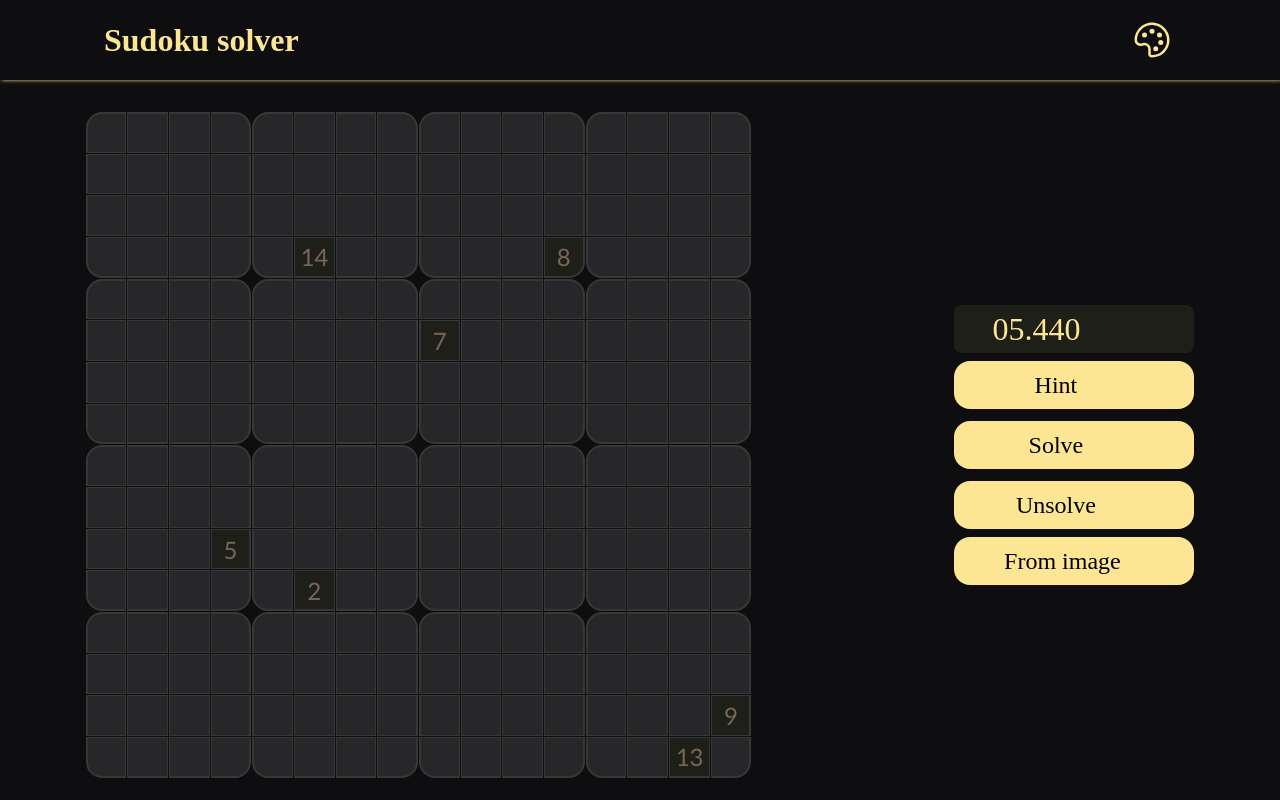
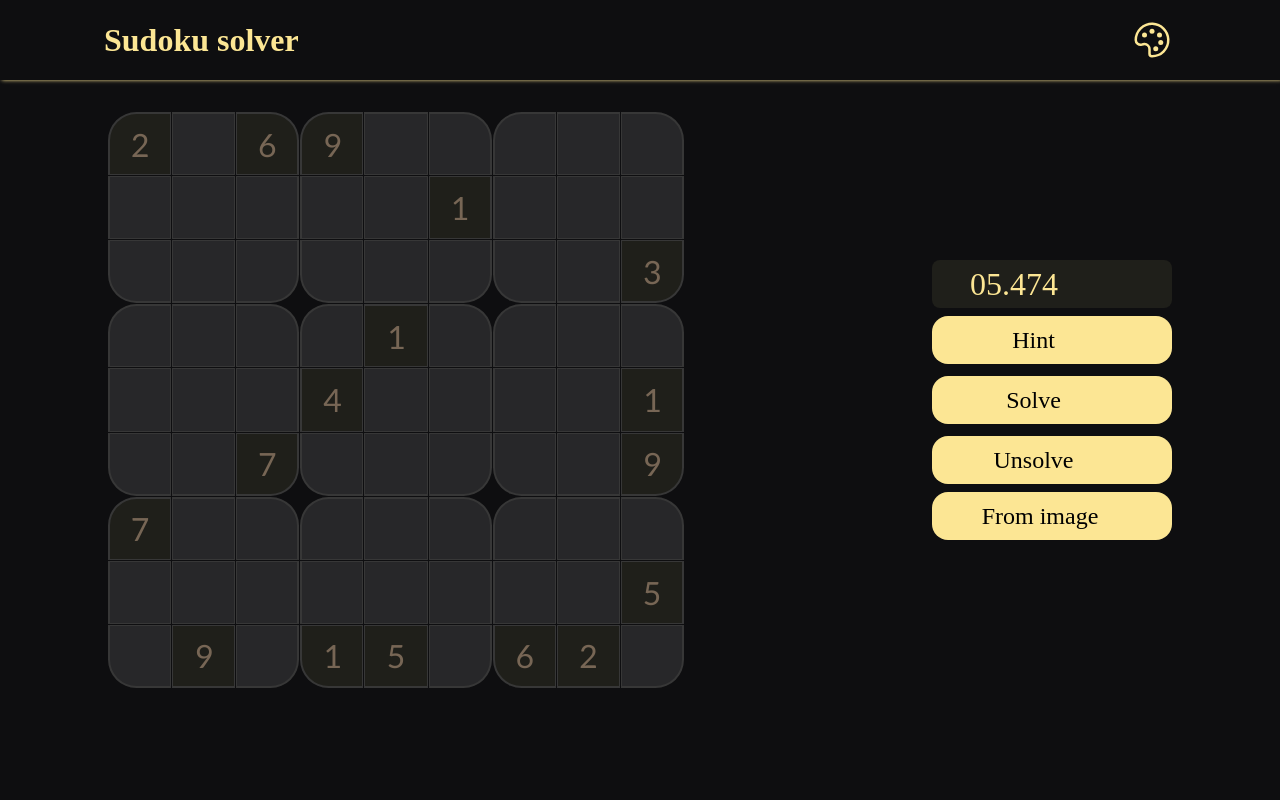
Before and after one commit to mockoocy/sudoSolve-old, a React (Create React App) app: page / in a window 1280 px wide. Built offline with nearby package versions, Linux system fonts and the light colour scheme; some icons are missing; a web font is replaced by a local one.

Commit message:
performance improv.

```diff
--- a/src/globalComponents/SudokuBoard.tsx
+++ b/src/globalComponents/SudokuBoard.tsx
@@ -1,4 +1,4 @@
-import React, { useEffect, useRef, useState } from 'react'
+import React, { useEffect, useRef } from 'react'
 import styled from 'styled-components';
 import { useGlobalContext } from '../globalContext';
 import SudokuCell from './SudokuCell';
@@ -7,14 +7,17 @@ import SudokuCell from './SudokuCell';
 type StyledProps = {
   sudokuSize: number;
   smallGridSize: number;
+  width: string;
+  height: string
 }
 const StyledSudokuBoard = styled.div<StyledProps>`
+  --width: ${props => props.width};
+  --height: ${props => props.height};
   --sudokuSize: ${props => props.sudokuSize};
   --smallGridSize: ${props => props.smallGridSize};
 
-
-  width: calc(var(--sudokuSize)*1vw + 36vw);
-  height: calc(var(--sudokuSize)*1vw + 36vw);
+  width: var(--width);
+  height: var(--height);
   display: grid;
   gap: 1px;
   grid-template-columns: repeat(var(--sudokuSize), 1fr);
@@ -31,10 +34,14 @@ const StyledSudokuBoard = styled.div<StyledProps>`
 
 `
 
-export default function SudokuBoard() {
+type Props = {
+  width: string;
+  height: string
+}
+
+export default function SudokuBoard({width, height} : Props) {
   const {boardState, options, gameWon, setGameWon } = useGlobalContext();
   const cellRefs : React.MutableRefObject<any[]> = useRef([]);
-
 
   function moveOnBoard(e: React.KeyboardEvent<HTMLDivElement>, row: number, col: number){
     const { code } = e;
@@ -64,7 +71,6 @@ export default function SudokuBoard() {
       }
     if (nextInputId !== undefined &&  nextInputId >= 0 && nextInputId < options.SUDOKU_SIZE ** 2){
       const nextInput = cellRefs.current[nextInputId];
-      console.log(nextInputId)
       nextInput.focus();
       nextInput.select();
       e.preventDefault();
@@ -93,11 +99,15 @@ export default function SudokuBoard() {
       && !boardStateFlattened.some(cell => cell.value === 0 || !cell.isValid)){
       setGameWon(true)
     }
-  },[boardState, gameWon])
-
+  },[boardState, gameWon, setGameWon])
 
   return (
-    <StyledSudokuBoard sudokuSize={options.SUDOKU_SIZE} smallGridSize={options.SMALL_GRID_SIZE}>
+    <StyledSudokuBoard
+    sudokuSize={options.SUDOKU_SIZE}
+    smallGridSize={options.SMALL_GRID_SIZE}
+    width={width}
+    height={height}
+    >
       {sudokuCellElements}
     </StyledSudokuBoard>
   )
--- a/src/globalComponents/SudokuCell.tsx
+++ b/src/globalComponents/SudokuCell.tsx
@@ -9,13 +9,15 @@ type StyledProps = {
   border: string;
   sudokuSize: number;
   radiuses: string;
+  sizeFactor: number
 }
 
 const StyledSudokuCell = styled.div<StyledProps>`
+  --sudokuSize: ${props => props.sudokuSize};
+  --sizeFactor: ${props => props.sizeFactor};
   background-color: ${props => props.cellClr};
   aspect-ratio: 1;
   border: 1px solid var(--gridGapClr);
-  --sudokuSize: ${props => props.sudokuSize};
 
   ${props => props.border}
   ${props => props.radiuses}
@@ -24,7 +26,7 @@ const StyledSudokuCell = styled.div<StyledProps>`
     all: unset;
     width: 100%;
     height: 100%;
-    font-size: calc(3rem * 2 / var(--sudokuSize));
+    font-size: calc(3rem * 2 / var(--sudokuSize) * var(--sizeFactor));
     color: var(--textClr);
     text-align: center;
     font-family: "jetbrains mono", "Lato", sans-serif;
@@ -32,7 +34,6 @@ const StyledSudokuCell = styled.div<StyledProps>`
 
     @media (max-width:820px){
       font-size: calc(2rem * 3 / var(--sudokuSize));
-
     }
 
   }
@@ -127,6 +128,7 @@ const  SudokuCell = React.forwardRef<HTMLInputElement, Props>(({maxNumber, cell,
 
   return (
     <StyledSudokuCell
+    sizeFactor={options.BOARD_SIZE_FACTOR}
     cellClr={getCellClr(cell)}
     border={getBorderStyles(row, column, options.SMALL_GRID_SIZE)}
     sudokuSize={options.SMALL_GRID_SIZE}
--- a/src/globalComponents/SudokuMenu.tsx
+++ b/src/globalComponents/SudokuMenu.tsx
@@ -14,15 +14,13 @@ import MenuButton from './menuButton';
 
 export default function SudokuMenu() {
   const [paused, setPaused] = useState(false)
-  const [startTime, setStartTime] = useState(new Date().getTime())
-  const [timeElapsed, setTimeElapsed] = useState(0)
   const [timeFinished, setTimeFinished] = useState(0)
   const [finishedWithButton, setFinishedWithButton] = useState(false)
   const menuRef = useRef<HTMLDivElement>(null)
 
   const {initialBoardInfo, boardState, setBoardState, setInitialBoardInfo, options, setOptions, loadedImage, setLoadedImage, gameWon, setGameWon} = useGlobalContext();
   const MAX_FILENAME_LENGTH = 12
-  const TIMER_REFRESH_INTERVAL = 17
+  const BOARD_SIZE: {width: string, height: string} = getBoardSize(options.SUDOKU_SIZE, options.BOARD_SIZE_FACTOR)
 
 
   function algoSolveSudoku(){
@@ -85,23 +83,13 @@ export default function SudokuMenu() {
     }
   }
 
-  useEffect(()=>{
-    if (boardState.length > 0 && !boardState.flat().some(cell => cell.value === 0 || !cell.isValid)){
-      console.log('here!')
-      setGameWon(true)
-      setTimeFinished(timeElapsed)
-    }
-  },[boardState])
 
   useEffect(()=>{
     setGameWon(false)
     setFinishedWithButton(false)
-  }, [options])
+  }, [options.FILLED_CELLS_AMOUNT, options.SUDOKU_SIZE, setGameWon])
 
-  useEffect(()=>{
-    setPaused(gameWon)
-    setTimeElapsed(0)
-  },[gameWon])
+
 
 
   async function getSudokuFromImage(){
@@ -115,10 +103,12 @@ export default function SudokuMenu() {
   }
 
 
-  function getBoardSize(sudokuSize: number){
+  function getBoardSize(sudokuSize: number, sizeFactor: number){
     const WIDTH_BIAS = 36
-    const boardWidth = `${sudokuSize + WIDTH_BIAS}vw`
-    const boardHeight = `${sudokuSize + WIDTH_BIAS}vw`
+    const MAX_MOBILE_WIDTH = 820
+    if (window.innerWidth <= MAX_MOBILE_WIDTH) return {width: "100vw", height: "auto"}
+    const boardWidth = `${sizeFactor * (sudokuSize + WIDTH_BIAS)}vw`
+    const boardHeight = `${sizeFactor * (sudokuSize + WIDTH_BIAS)}vw`
     return {width: boardWidth, height: boardHeight}
   }
 
@@ -126,14 +116,18 @@ export default function SudokuMenu() {
     const sudokuSize = options.SUDOKU_SIZE
     const boardStateFlattened = boardState.flat()
     if (boardStateFlattened.every(cell => cell.value !== 0)) return;
+    const validIds: number[] = []
 
-    const validIds = boardStateFlattened.map((cell, id) => {
-      if (cell.value !== 0) return id
+    boardStateFlattened.forEach((cell, id) => {
+      if (cell.value === 0 || !cell.isValid) validIds.push(id)
     })
     if  (!validIds) return
-    const randomId = Math.floor(Math.random() * validIds.length )
+    const randomIdId = Math.floor(Math.random() * validIds.length )
+    //naming masterpiece
+    const randomId = validIds[randomIdId]
     const randomRow = Math.floor(randomId / sudokuSize)
     const randomColumn = randomId % sudokuSize
+    console.log(randomRow, randomColumn)
     const newBoard = structuredClone(boardState)
     // Saving the performance for storage, losing the status of being cool functional programmer this way tho
     newBoard[randomRow][randomColumn].value = initialBoardInfo.filledBoard[randomRow][randomColumn]
@@ -141,35 +135,24 @@ export default function SudokuMenu() {
 
   }
 
-
-  useEffect(()=>{
-    let timer: NodeJS.Timer
-    if (!paused){
-      timer = setInterval(()=> {
-        setTimeElapsed(new Date().getTime() - startTime)
-      }, TIMER_REFRESH_INTERVAL * options.SMALL_GRID_SIZE)
-      // multiplying by small grid size, to reduce the lag at the highest dificulty
-    }
-    return () => clearInterval(timer)
-  },[paused, startTime])
-
-  useEffect(()=>{
-    setStartTime(new Date().getTime())
-  },[initialBoardInfo])
-
   return (
     <StyledSudokuMenu sudokuSize={options.SUDOKU_SIZE} ref={menuRef}>
       {gameWon && !finishedWithButton
         ? <VictoryScreen
-        height={getBoardSize(options.SUDOKU_SIZE).height}
-        width={getBoardSize(options.SUDOKU_SIZE).width}
+        height={BOARD_SIZE.height}
+        width={BOARD_SIZE.width}
         timeFinished={timeFinished}
         />
-        : <SudokuBoard/>
+        : <SudokuBoard
+        width={BOARD_SIZE.width}
+        height={BOARD_SIZE.height}
+        />
       }
       <div className="buttons">
         <Timer
-        timeElapsed={timeElapsed}
+        paused={paused}
+        setPaused={setPaused}
+        setTimeFinished={setTimeFinished}
         />
         <MenuButton
         text="Hint"
--- a/src/globalComponents/Timer.tsx
+++ b/src/globalComponents/Timer.tsx
@@ -1,5 +1,7 @@
 import { Icon } from '@iconify/react'
+import { useEffect, useState } from 'react';
 import styled from 'styled-components';
+import { useGlobalContext } from '../globalContext';
 
 const StyledTimer = styled.div`
   background-color: var(--prefilledCellClr);
@@ -15,13 +17,33 @@ const StyledTimer = styled.div`
   gap: .125rem;
 
 `
-
 type Props = {
-  timeElapsed: number;
+  paused: boolean;
+  setPaused: React.Dispatch<React.SetStateAction<boolean>>;
+  setTimeFinished: React.Dispatch<React.SetStateAction<number>>
 }
 
-export default function Timer({timeElapsed} : Props) {
+export default function Timer({paused, setPaused, setTimeFinished}: Props) {
+  const [timeElapsed, setTimeElapsed] = useState(0)
+  const [startTime, setStartTime] = useState(new Date().getTime())
 
+  const {gameWon, boardState, initialBoardInfo, setGameWon} = useGlobalContext()
+
+  const TIMER_REFRESH_INTERVAL = 17
+
+  useEffect(()=>{
+    let timer: NodeJS.Timer
+    if (!paused){
+      timer = setInterval(()=> {
+        setTimeElapsed(new Date().getTime() - startTime)
+      }, TIMER_REFRESH_INTERVAL)
+    }
+    return () => clearInterval(timer)
+  },[paused, startTime])
+
+  useEffect(()=>{
+    setStartTime(new Date().getTime())
+  },[initialBoardInfo])
 
 
   function getStringTime(timeElapsed: number){
@@ -42,7 +64,18 @@ export default function Timer({timeElapsed} : Props) {
   }
 
 
+  useEffect(()=>{
+    setPaused(gameWon)
+    setStartTime(new Date().getTime())
+  },[gameWon, setPaused])
 
+  useEffect(()=>{
+    if (boardState.length > 0 && !boardState.flat().some(cell => cell.value === 0 || !cell.isValid)){
+      setGameWon(true)
+      setTimeFinished(timeElapsed)
+      setStartTime(new Date().getTime())
+    }
+  },[boardState, setGameWon, setTimeFinished, timeElapsed])
 
   return (
     <StyledTimer>
--- a/src/globalContext.tsx
+++ b/src/globalContext.tsx
@@ -2,8 +2,7 @@ import React, {useState, useContext, useEffect} from "react";
 import { Board, Cell, Options, Matrix2D } from "./types";
 import generateSudoku from "./utils/generateSudoku";
 import getCurrentGrid from "./utils/getCurrentGrid";
-import isValid from "./utils/isValid";
-import { nestedNumbersToSudoku, sudokuToNestedNumbers } from './utils/arrayMethods';
+import { nestedNumbersToSudoku } from './utils/arrayMethods';
 
 
 type Props = {
@@ -30,16 +29,17 @@ type ContextValue = {
 
 export const SudokuContext = React.createContext<ContextValue | undefined>(undefined);
 
-
+const DEFAULT_OPTIONS: Options = {
+  SUDOKU_SIZE: 9,
+  SMALL_GRID_SIZE: 3,
+  FILLED_CELLS_AMOUNT: 17,
+  BOARD_SIZE_FACTOR: 1
+}
 
 export function SudokuProvider({children}: Props){
   const [gameWon, setGameWon] = useState(false)
   const [loadedImage, setLoadedImage] = useState<File | null>(null)
-  const [options, setOptions] = useState<Options>({
-    SUDOKU_SIZE: 16,
-    SMALL_GRID_SIZE: 4,
-    FILLED_CELLS_AMOUNT: 7,
-  })
+  const [options, setOptions] = useState<Options>(DEFAULT_OPTIONS)
   const [boardState, setBoardState] = useState<Board>([]);
   const [initialBoardInfo, setInitialBoardInfo] = useState<{board: Matrix2D, filledBoard: Matrix2D}>({board: [], filledBoard: []})
 
@@ -53,6 +53,7 @@ export function SudokuProvider({children}: Props){
   useEffect(()=> {
     if (loadedImage) return;
     restartGame()
+    // eslint-disable-next-line react-hooks/exhaustive-deps
   }, [options.SUDOKU_SIZE, options.FILLED_CELLS_AMOUNT])
 
   useEffect(()=>{
@@ -63,7 +64,7 @@ export function SudokuProvider({children}: Props){
 
   function selectCell(currentRow: number, currentColumn: number){
     const currentGrid = getCurrentGrid(currentRow, currentColumn, options.SMALL_GRID_SIZE)
-    // Cell is Selected -> if I just select it lol, if it's in the same
+    // Cell is Selected -> if I just selected it lol, if it's in the same
     // row || column || small grid, it's highlighted
     setBoardState(prevBoard =>prevBoard.map((rows,row) => {
       return rows.map((cell, col) => {
--- a/src/types.ts
+++ b/src/types.ts
@@ -41,6 +41,7 @@ export type Options = {
   SUDOKU_SIZE: number;
   SMALL_GRID_SIZE: number;
   FILLED_CELLS_AMOUNT: number;
+  BOARD_SIZE_FACTOR: number;
 }
 
 export type SmallGrid = {
```
Also changed, not shown: src/globalComponents/DropDownMenu.tsx (+6 -4 lines), src/globalComponents/Navbar.tsx (+27 -0 lines).
